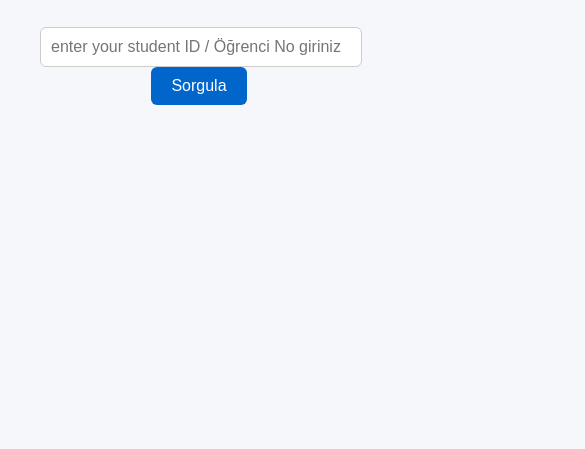
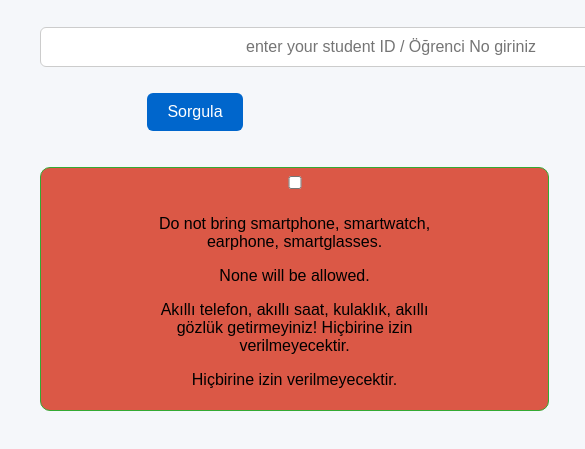
Before and after one commit to cgdsny/EDF, a plain HTML site: page index.html in a window 390 px wide. Shown: the part 175-624 px from the top of the page, 585 px wide, since content can reach past the window. Drawn offline with Linux system fonts and the light colour scheme.

Commit message:
Add checkbox for phone rule confirmation

```diff
--- a/index.html
+++ b/index.html
@@ -16,12 +16,14 @@
       color: #003366;
       margin-bottom: 30px;
     }
-    input {
-      padding: 10px;
+    input, label {
+      padding: 10px 200px;
       font-size: 16px;
+      text-align: center;
       width: 300px;
       border: 1px solid #ccc;
       border-radius: 6px;
+      margin-bottom: 10px;
     }
     button {
       padding: 10px 20px;
@@ -31,13 +33,13 @@
       color: white;
       border-radius: 6px;
       cursor: pointer;
-      margin-left: 8px;
+      margin-left: 0px;
     }
     button:hover {
       background-color: #004c99;
     }
     #result {
-      margin-top: 40px;
+      margin-top: 20px;
       font-size: 18px;
       color: #222;
     }
@@ -53,7 +55,15 @@
       margin-top: 20px;
     }
     q {
-    font-size: 40px;
+      font-size: 40px;
+    }
+    .checkbox-container {
+      margin-top: 20px;
+      background-color: #db5846;
+      border: 1px solid #33aa33;
+      display: inline-block;
+      padding: 5px 100px;
+      border-radius: 10px;
     }
   </style>
 </head>
@@ -61,8 +71,19 @@
 
   <h1>Exam Location Inquiry / Sınav Yeri Sorgulama</h1>
 
-  <input type="text" id="studentNo" placeholder="enter your student ID / Öğrenci No giriniz">
-  <button onclick="searchStudent()">Sorgula</button>
+  <input type="text" id="studentNo" placeholder="enter your student ID / Öğrenci No giriniz"><br></p>
+
+  <button onclick="searchStudent()">Sorgula</button></p>
+
+  <div class="checkbox-container">
+    <input type="checkbox" id="phoneRule"></p>
+
+    </p="phoneRule">Do not bring smartphone, smartwatch, earphone, smartglasses.</label></p>
+    </p="phoneRule">None will be allowed.</label></p>
+    </p="phoneRule">Akıllı telefon, akıllı saat, kulaklık, akıllı gözlük getirmeyiniz! Hiçbirine izin verilmeyecektir.</label></p>
+    </p="phoneRule">Hiçbirine izin verilmeyecektir.</label></p>
+
+  </div>
 
   <div id="result"></div>
 
@@ -72,11 +93,17 @@
   <script>
     function searchStudent() {
       const no = document.getElementById("studentNo").value.trim();
+      const agreed = document.getElementById("phoneRule").checked;
       const resultDiv = document.getElementById("result");
       resultDiv.innerHTML = "";
 
       if (no === "") {
         resultDiv.innerHTML = "<p class='notfound'>Please enter your student ID. / Lütfen öğrenci numaranızı girin.</p>";
+        return;
+      }
+
+      if (!agreed) {
+        resultDiv.innerHTML = "<p class='notfound'>You must confirm the rule to proceed. / Devam etmek için kuralı onaylamalısınız.</p>";
         return;
       }
 
```
